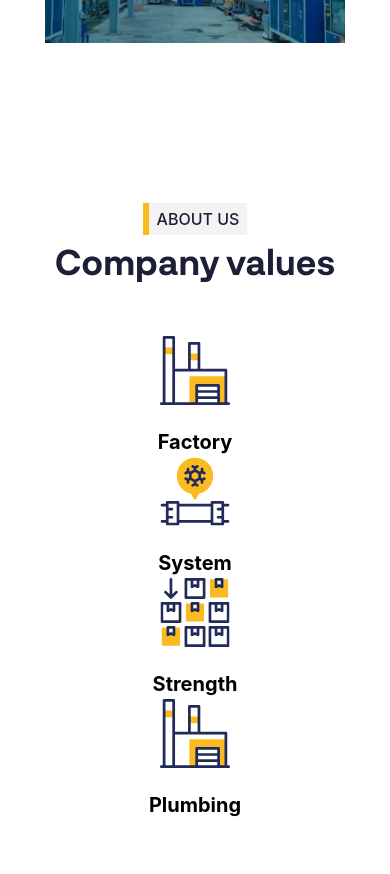
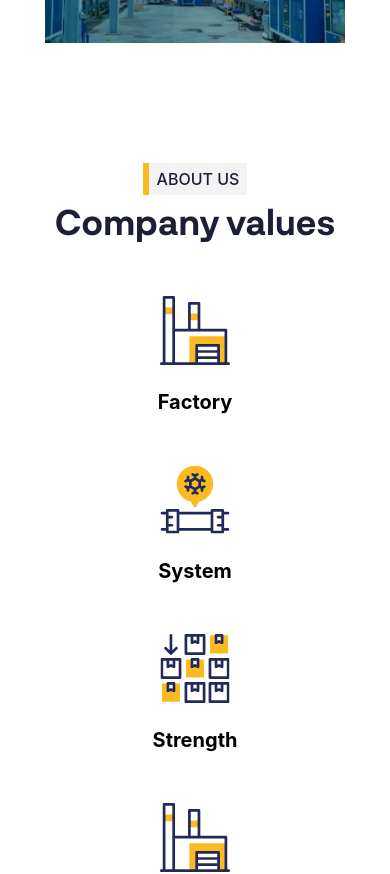
Before and after one commit to xmustafa5/BRK-, a React (Create React App) app: page /aboutus in a window 390 px wide. Shown: the part 1280-2154 px from the top of the page. Built offline with nearby package versions, Linux system fonts and the light colour scheme.

Commit message:
Make Company values Responsive

```diff
--- a/src/components/About-us/CompanyValues.jsx
+++ b/src/components/About-us/CompanyValues.jsx
@@ -8,15 +8,17 @@ import StrengthImg from "../../assets/about-page/strength.svg";
 
 export default function CompanyValues() {
   return (
-    <div className="flex flex-col items-center py-20">
+    <section className="flex justify-center py-10 xl:py-0">
+      <div className="container flex flex-col items-center">
         <MainTitle title="About us" />
         <SectionTitle title="Company values" />
-      <div className="flex flex-col 2xl:gap-12 my-12 lg:flex-row ">
+        <div className="flex flex-col gap-12 my-12 xl:flex-row ">
           <Box title="Factory" imgPath={FactoryImg} />
           <Box title="System" imgPath={SystemImg} />
           <Box title="Strength" imgPath={StrengthImg} />
           <Box title="Plumbing" imgPath={FactoryImg} />
         </div>
       </div>
+    </section>
   );
 }
```
Lines whose indentation alone changed are shown as unchanged.
